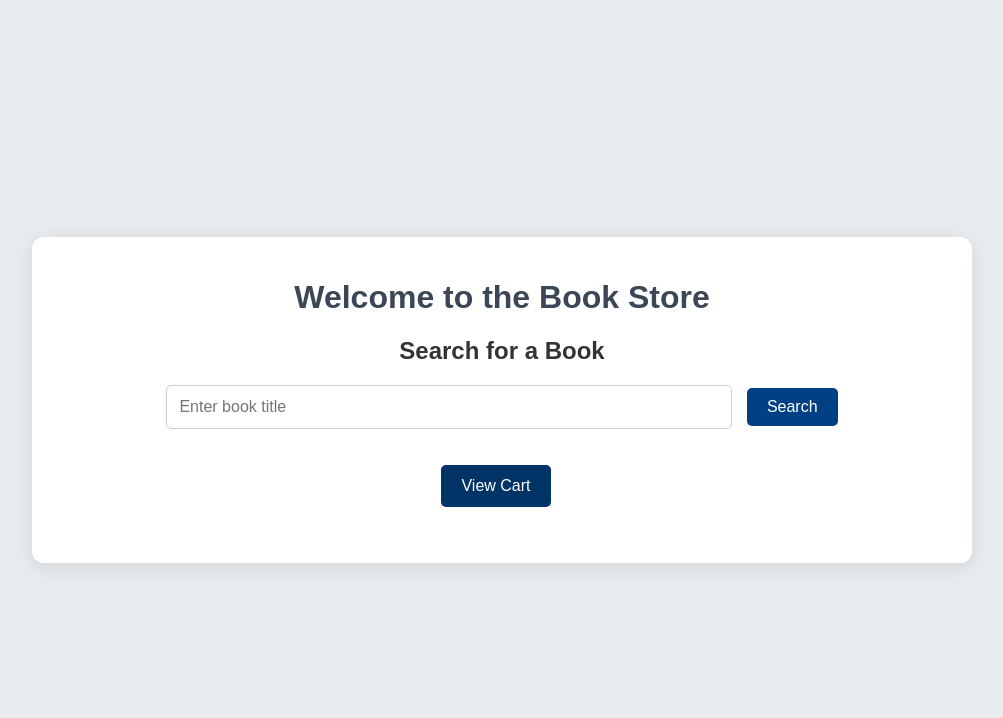
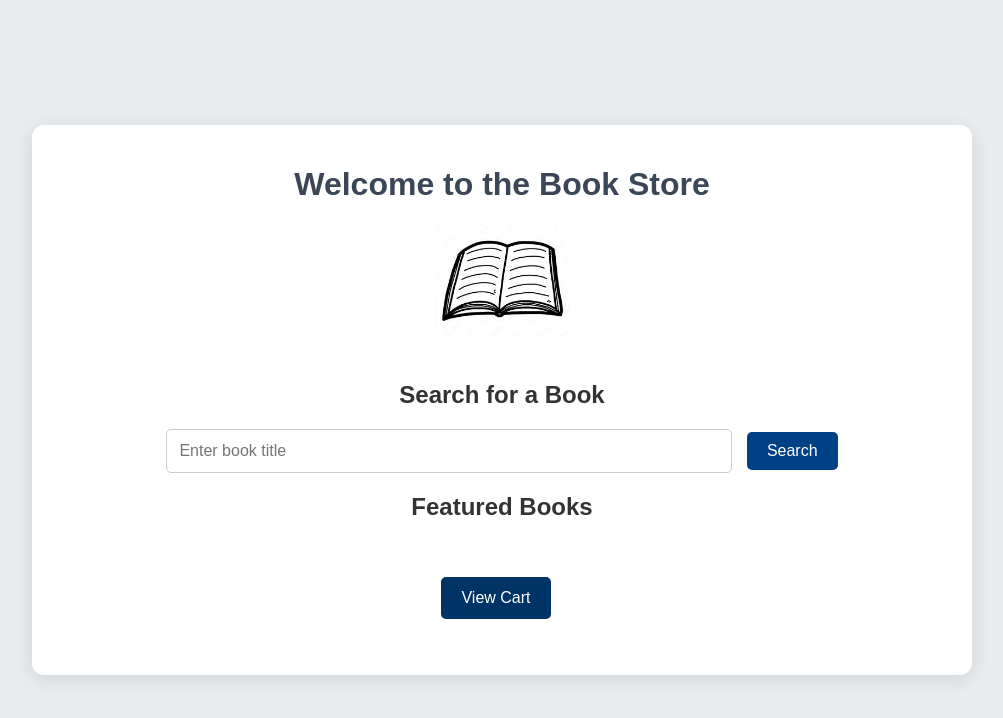
Before and after one commit to alex1995754/Library, a Flask app: template templates/index.html in a window 1280 px wide. Shown: the top 718 px of the page, without its empty margins (138-1141 px from the left). Run offline with Flask 3, Linux system fonts and the light colour scheme; the template is opened without the code that fills it, so the values that code supplies are empty.

Commit message:
added featured books in index

```diff
--- a/app.py
+++ b/app.py
@@ -1,5 +1,6 @@
 from flask import Flask, render_template, request, session, redirect, url_for
 import sqlite3
+import random
 
 app = Flask(__name__)
 
@@ -9,7 +10,15 @@ app.secret_key = 'your_secret_key'
 # Путь для главной страницы с поиском
 @app.route('/')
 def index():
-    return render_template('index.html')
+    conn = sqlite3.connect('books.db')
+    cursor = conn.cursor()
+    cursor.execute("SELECT title, author FROM books")
+    all_books = cursor.fetchall()
+    conn.close()
+
+    # Выбираем 10 случайных книг
+    random_books = random.sample(all_books, min(len(all_books), 10))  # Если книг меньше 10, выбираем все
+    return render_template('index.html', random_books=random_books)
 
 # Путь для обработки запроса на поиск книг
 @app.route('/search', methods=['POST'])
--- a/static/css/styles.css
+++ b/static/css/styles.css
@@ -167,3 +167,25 @@ button:hover {
 button:active {
     background-color: #003366;
 }
+
+ul {
+    list-style-type: none; /* Убираем маркеры */
+    padding: 0; /* Убираем отступы */
+}
+
+/* Центрирование таблицы */
+table {
+    width: 100%;
+    margin: 20px auto;  /* Автоматические отступы для выравнивания */
+    border-collapse: collapse;  /* Убираем промежутки между ячейками */
+}
+
+/* Стили для ячеек таблицы */
+th, td {
+    padding: 12px;
+    text-align: left;
+}
+
+th {
+    background-color: #f4f4f4;  /* Цвет фона для заголовков */
+}
--- a/templates/cart.html
+++ b/templates/cart.html
@@ -46,7 +46,8 @@
         {% else %}
             <p>Your cart is empty. Add some books to your cart!</p>
         {% endif %}
-
+        <br>
+        <br>
         <a href="{{ url_for('index') }}" class="button-link">
             <button>Back to Home</button>
         </a>
--- a/templates/checkout_success.html
+++ b/templates/checkout_success.html
@@ -10,6 +10,7 @@
     <div class="container">
         <h1>Order Successfully Placed!</h1>
         <p>Your order has been confirmed, and the books will be shipped soon. Thank you for your purchase!</p>
+        <br>
         <a href="{{ url_for('index') }}">
             <button>Back to Search</button>
         </a>
--- a/templates/index.html
+++ b/templates/index.html
@@ -10,12 +10,23 @@
     <div class="container">
         <h1>Welcome to the Book Store</h1>
 
+        <img src="{{ url_for('static', filename='images/book.jpg') }}" alt="Book" style="max-width: 15%; height: auto; margin-bottom: 20px;">
+
         <h2>Search for a Book</h2>
         <form action="{{ url_for('search_books') }}" method="POST">
             <input type="text" name="search_term" placeholder="Enter book title" required>
             <button type="submit">Search</button>
         </form>
 
+        <h2>Featured Books</h2>
+        <ul>
+            {% for title, author in random_books %}
+                <li>
+                    <strong>{{ title }}</strong> by {{ author }}
+                </li>
+            {% endfor %}
+        </ul>
+
         <p><a href="/cart" class="back-home-button">View Cart</a></p>
     </div>
 </body>
```
Also changed, not shown: books.db, static/images/book.jpg (added), 2 other files.
